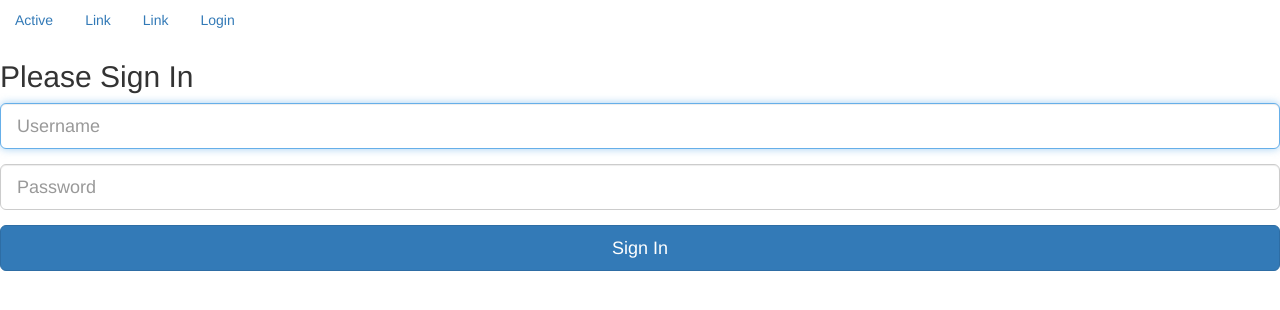
After one commit to WRGrantham/ghost_bike_project, a Flask app: page /login in a window 1280 px wide. The commit adds this page. Shown: the top 310 px of the page. Run offline with Flask 2, Linux system fonts and the light colour scheme; some libraries are stand-ins or nearby versions.

Commit message:
existing user login works

```diff
--- a/server.py
+++ b/server.py
@@ -1,10 +1,10 @@
 """Demonstration of Google Maps."""
 
 from jinja2 import StrictUndefined
-from flask import Flask, render_template, jsonify
+from flask import Flask, render_template, request, redirect, jsonify, session, flash
 from flask_debugtoolbar import DebugToolbarExtension
 
-from model import connect_to_db, db, Bear
+from model import connect_to_db, db, User, Location, Ghostbike, Photo
 
 app = Flask(__name__)
 app.secret_key = "yourkeynamehere"
@@ -18,6 +18,52 @@ def index():
 
     return render_template("homepage.html")
 
+@app.route('/login', methods=['GET'])
+def login_form():
+    """form for username/pw login"""
+
+    return render_template("login_form.html")
+
+@app.route('/logout', methods=['GET'])
+def logout():
+    session.clear()
+    flash("You have successfully logged out")
+
+    return redirect("/")
+
+
+@app.route('/login', methods=['POST'])
+def login_process():
+    """login process with existing credentials"""
+
+    #Get form variables
+    username = request.form["username"]
+    password = request.form["password"]
+
+    user = User.query.filter_by(username=username).first()
+
+    if not user:
+        flash("No such user")
+        return redirect("/login")
+
+    if user.password != password:
+        flash("Incorrect password")
+        return redirect("/login")
+
+    session["user_id"] = user.user_id
+
+    flash("Logged in")
+    return redirect("/")
+
+
+@app.route('/check_login', methods=['GET'])
+def check_login():
+    print("Hello!")
+    if "user_id" in session:
+        return "True"
+    else:
+        return "False"
+
 
 
 
@@ -30,6 +76,7 @@ def index():
 
 if __name__ == "__main__":
     app.debug = True
+    app.config['DEBUG_TB_INTERCEPT_REDIRECTS'] = False
     connect_to_db(app)
     DebugToolbarExtension(app)
 
--- a/templates/base.html
+++ b/templates/base.html
@@ -1,13 +1,15 @@
 <!doctype html>
 <html>
   <head>
+    <script src="http://code.jquery.com/jquery.js"></script>
 
-    <!-- <link rel="stylesheet"
+    <link rel="stylesheet"
           href="https://maxcdn.bootstrapcdn.com/bootstrap/3.3.4/css/bootstrap.min.css">
     <link href='http://fonts.googleapis.com/css?family=Raleway:100,700'
           rel='stylesheet'>
-    <link href="/static/maps.css" rel="stylesheet"> -->
+    <!-- <link href="/static/maps.css" rel="stylesheet"> -->
     <!-- not exactly sure what to put here -->
+
 
     {% block head %}
         <!-- put extra CSS/JS here -->
@@ -16,8 +18,39 @@
   </head>
   <body>
 
+    <ul class="nav nav-pills">
+        <li class="nav-item">
+            <a class="nav-link active" href="#">Active</a>
+        </li>
+        <li class="nav-item">
+            <a class="nav-link" href="#">Link</a>
+        </li>
+        <li class="nav-item">
+            <a class="nav-link" href="#">Link</a>
+        </li>
+        <li class="nav-item">
+            <a class="nav-link" id="login-nav-link" href="http://0.0.0.0:5000/login">Login</a>
+        </li>
+    </ul>
+
+    {% with messages = get_flashed_messages() %}
+      {% if messages %}
+        <ul class=flashes>
+        {% for message in messages %}
+          <li>{{ message }}</li>
+        {% endfor %}
+        </ul>
+      {% endif %}
+    {% endwith %}
+
+
   {% block body %}
+  body of page goes here based on inheritance I guess
   {% endblock %}
+
+    <script src="https://cdnjs.cloudflare.com/ajax/libs/popper.js/1.14.3/umd/popper.min.js" integrity="sha384-ZMP7rVo3mIykV+2+9J3UJ46jBk0WLaUAdn689aCwoqbBJiSnjAK/l8WvCWPIPm49" crossorigin="anonymous"></script>
+    <script src="https://stackpath.bootstrapcdn.com/bootstrap/4.1.3/js/bootstrap.min.js" integrity="sha384-ChfqqxuZUCnJSK3+MXmPNIyE6ZbWh2IMqE241rYiqJxyMiZ6OW/JmZQ5stwEULTy" crossorigin="anonymous"></script>
+    <script src="https://code.jquery.com/jquery-3.3.1.slim.min.js" integrity="sha384-q8i/X+965DzO0rT7abK41JStQIAqVgRVzpbzo5smXKp4YfRvH+8abtTE1Pi6jizo" crossorigin="anonymous"></script>
 
   </body>
 </html>
--- /dev/null
+++ b/templates/login_form.html
@@ -0,0 +1,41 @@
+{% extends 'base.html' %}
+
+{% block head %}
+
+{% endblock %}
+
+{% block body %}
+
+  <div class=login-form>
+
+    <form class="form-signin" method="POST">
+
+        <h2 class="form-signin-heading">Please Sign In</h2>
+
+        <div class="form-group">
+            <label for="username-field" class="sr-only">Username</label>
+            <input type="username"
+                   name="username"
+                   class="form-control input-lg"
+                   placeholder="Username"
+                   required
+                   autofocus>
+        </div>
+
+        <div class="form-group">
+            <label for="password-field" class="sr-only">Password</label>
+            <input type="password"
+                   name="password"
+                   class="form-control input-lg"
+                   placeholder="Password"
+                   required>
+        </div>
+
+        <button class="btn btn-lg btn-primary btn-block" type="submit">Sign In
+        </button>
+
+    </form>
+
+  </div>
+
+{% endblock %}
```
Also changed, not shown: model.py (+7 -9 lines), templates/homepage.html (+38 -0 lines), templates/submit_gb_form.html (added, +44 -0 lines), templates/create_new_user.html (added), templates/login_successful.html (added).
